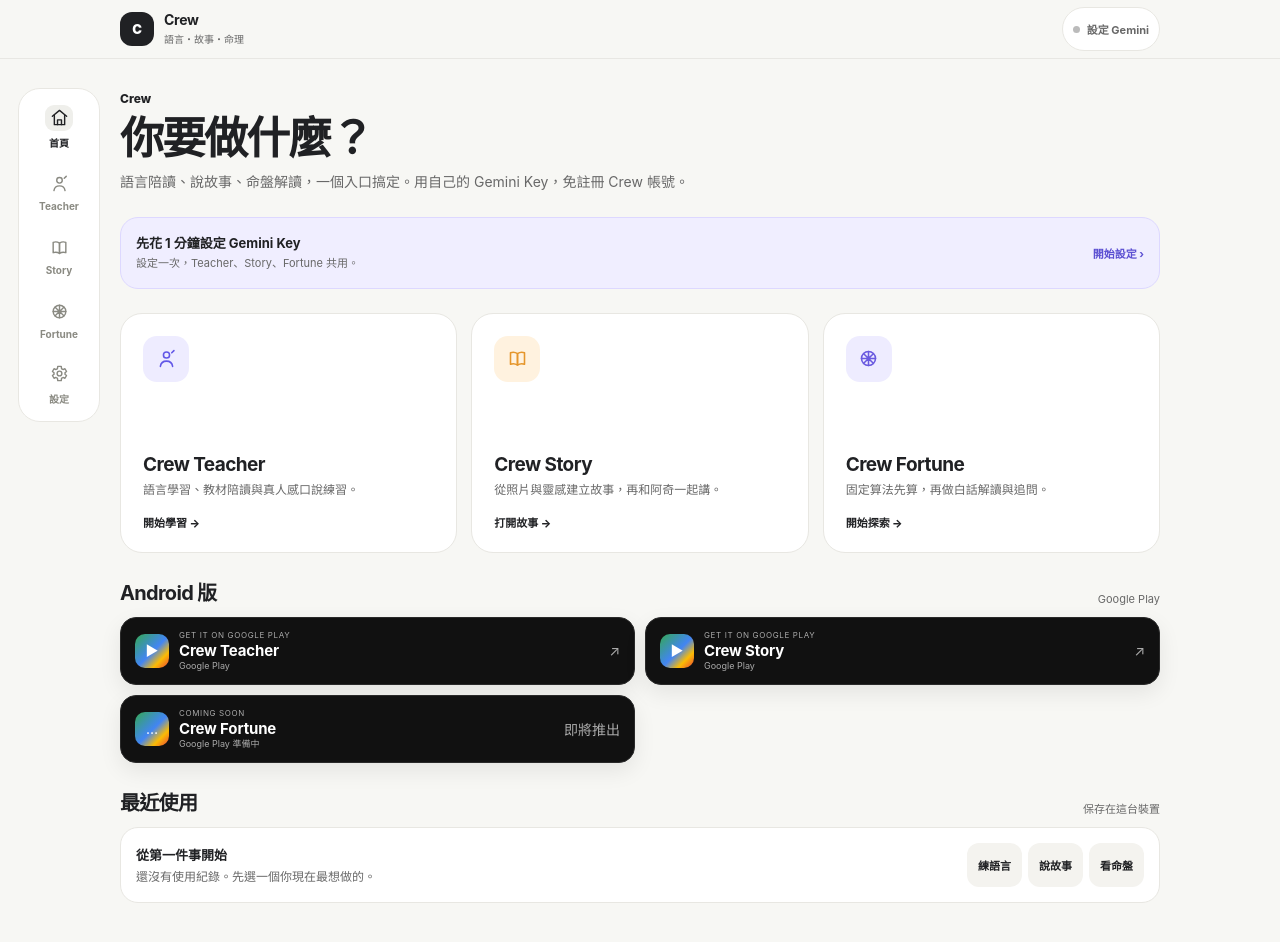
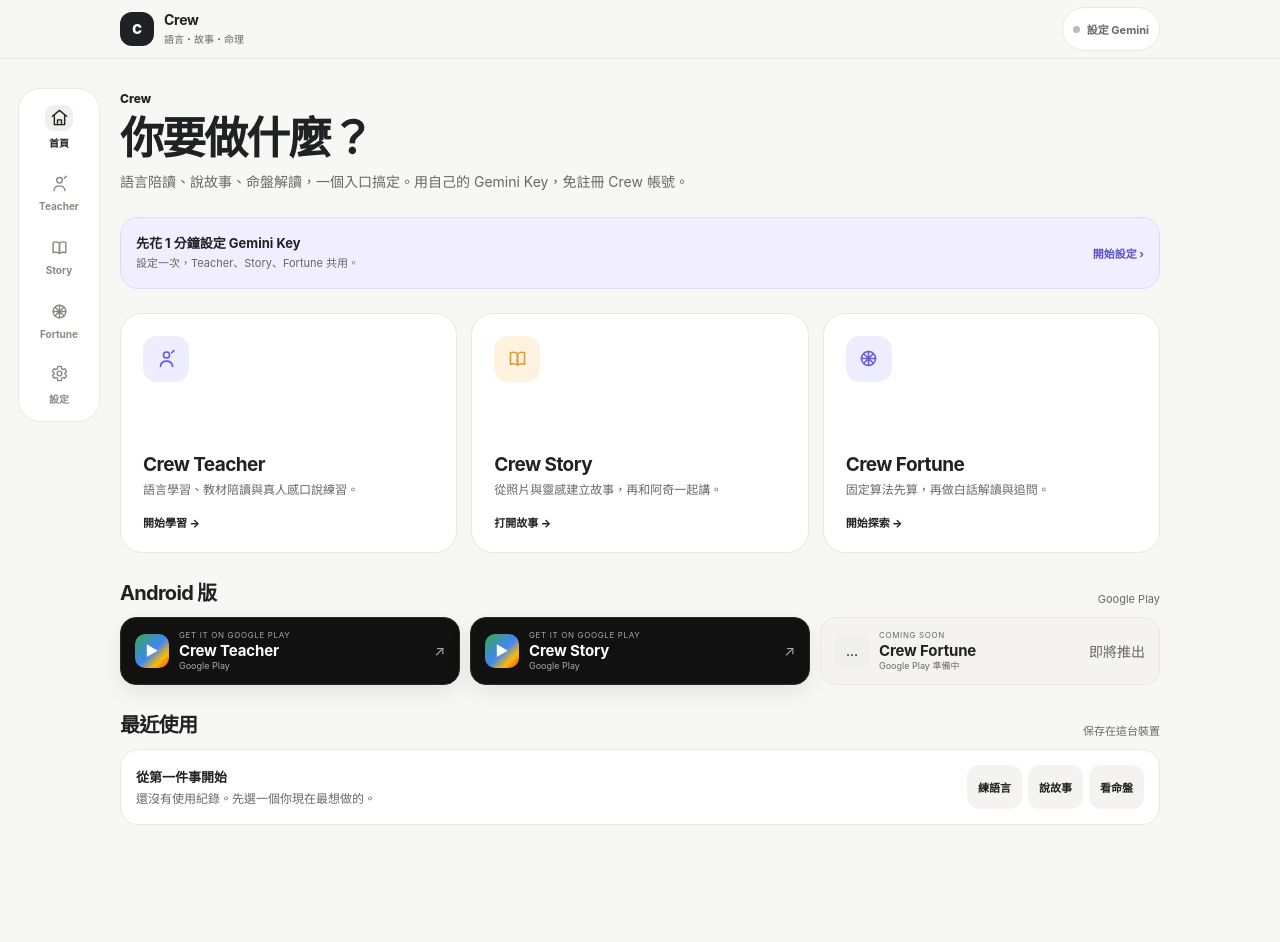
Before and after one commit to magic76/magic76.github.io, a React (Vite) app in the folder web-spa/: page / in a window 1280 px wide. Shown: the top 942 px of the page. After the commit the page ends 873 px from the top, so only its background shows below. Built offline with nearby package versions, Linux system fonts and the light colour scheme.

Commit message:
style: polish diagnostics and coming-soon app card

```diff
--- a/web-spa/src/styles.css
+++ b/web-spa/src/styles.css
@@ -119,3 +119,12 @@ body{min-height:100vh;padding-bottom:0}
  .hub-grid{gap:14px}
  .hub-card{min-height:240px;padding:22px}
 }
+
+
+.settings-diagnostics{margin-top:14px;border-top:1px solid var(--line);padding-top:12px}.settings-diagnostics summary{cursor:pointer;font-size:12px;font-weight:800;color:var(--muted)}.settings-diagnostics .settings-capabilities{margin-top:8px}
+.play-store-grid{grid-template-columns:repeat(3,minmax(0,1fr))}
+.play-store-link.unavailable{background:var(--surface-alt);color:var(--text);border-color:var(--line);box-shadow:none;cursor:default}
+.play-store-link.unavailable:hover{transform:none;box-shadow:none}
+.play-store-link.unavailable .play-store-mark{background:var(--accent-soft);color:var(--accent)}
+.play-store-link.unavailable .play-store-platform,.play-store-link.unavailable .play-store-arrow,.play-store-link.unavailable .play-store-copy small{color:var(--muted)}
+@media(max-width:820px){.play-store-grid{grid-template-columns:1fr}}
```
